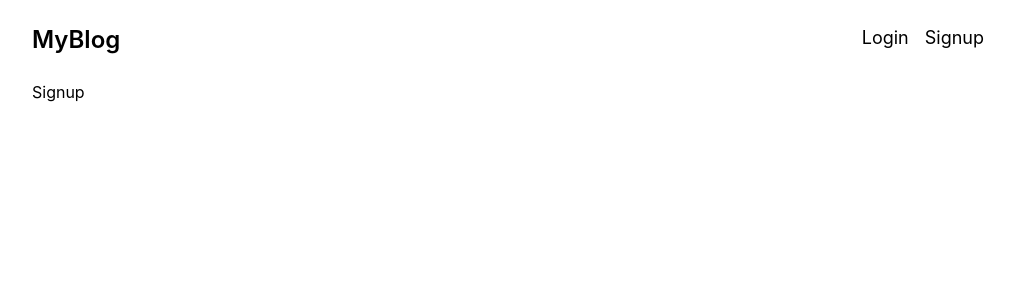
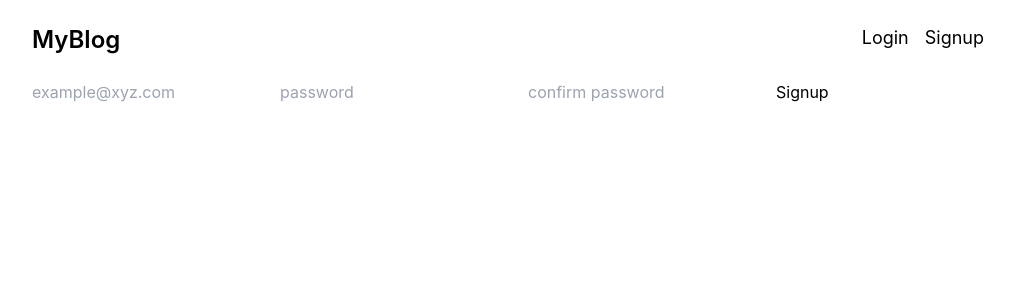
Before and after one commit to quantum0X/spiralnode, a React (Create React App) app: page /signup in a window 1280 px wide. Shown: the top 300 px of the page, without its empty margins (128-1142 px from the left). Built offline with nearby package versions, Linux system fonts and the light colour scheme.

Commit message:
login, signup form created

```diff
--- a/src/pages/Login.jsx
+++ b/src/pages/Login.jsx
@@ -1,7 +1,25 @@
-import React from "react";
+import React, { useState } from "react";
 
 const Login = () => {
-  return <div>Login</div>;
+  const [mail, setMail] = useState("");
+  const [password, setPassword] = useState();
+  return (
+    <div>
+      <form>
+        <input
+          value={mail}
+          placeholder="example@xyz.com"
+          onChange={(e) => setMail(e.target.value)}
+        />
+        <input
+          value={password}
+          placeholder="********"
+          onChange={(e) => setPassword(e.target.value)}
+        />
+        <button type="submit">Login</button>
+      </form>
+    </div>
+  );
 };
 
 export default Login;
--- a/src/pages/Signup.jsx
+++ b/src/pages/Signup.jsx
@@ -1,7 +1,31 @@
-import React from "react";
+import React, { useState } from "react";
 
 const Signup = () => {
-  return <div>Signup</div>;
+  const [mail, setMail] = useState("");
+  const [password, setPassword] = useState();
+  const [confirmPassword, setConfirmPassword] = useState();
+  return (
+    <div>
+      <form>
+        <input
+          value={mail}
+          placeholder="example@xyz.com"
+          onChange={(e) => setMail(e.target.value)}
+        />
+        <input
+          value={password}
+          placeholder="password"
+          onChange={(e) => setPassword(e.target.value)}
+        />
+        <input
+          value={confirmPassword}
+          placeholder="confirm password"
+          onChange={(e) => setConfirmPassword(e.target.value)}
+        />
+        <button type="submit">Signup</button>
+      </form>
+    </div>
+  );
 };
 
 export default Signup;
```
